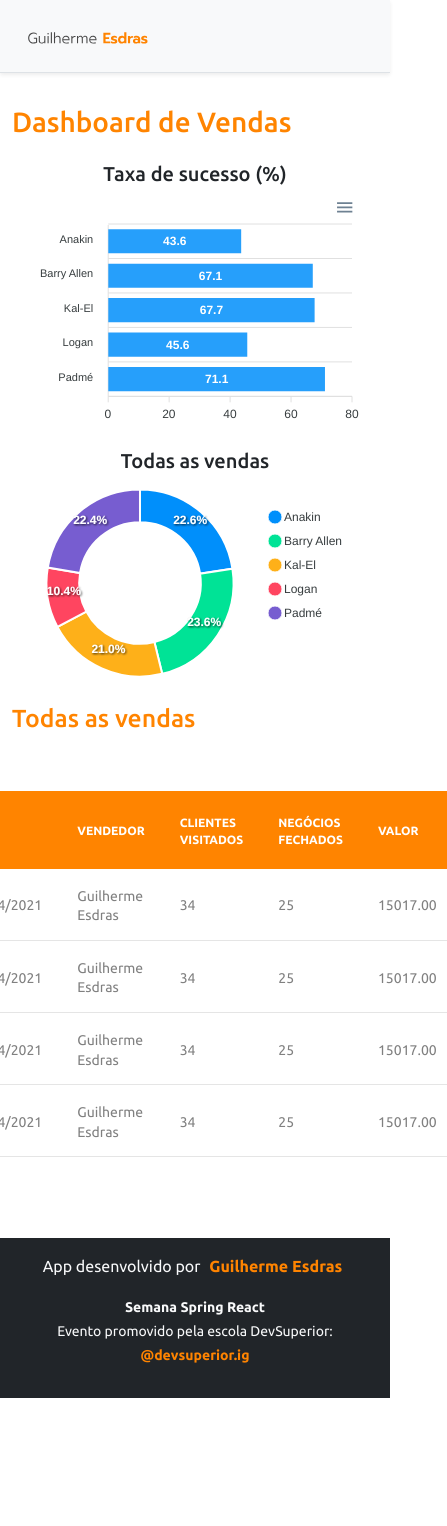
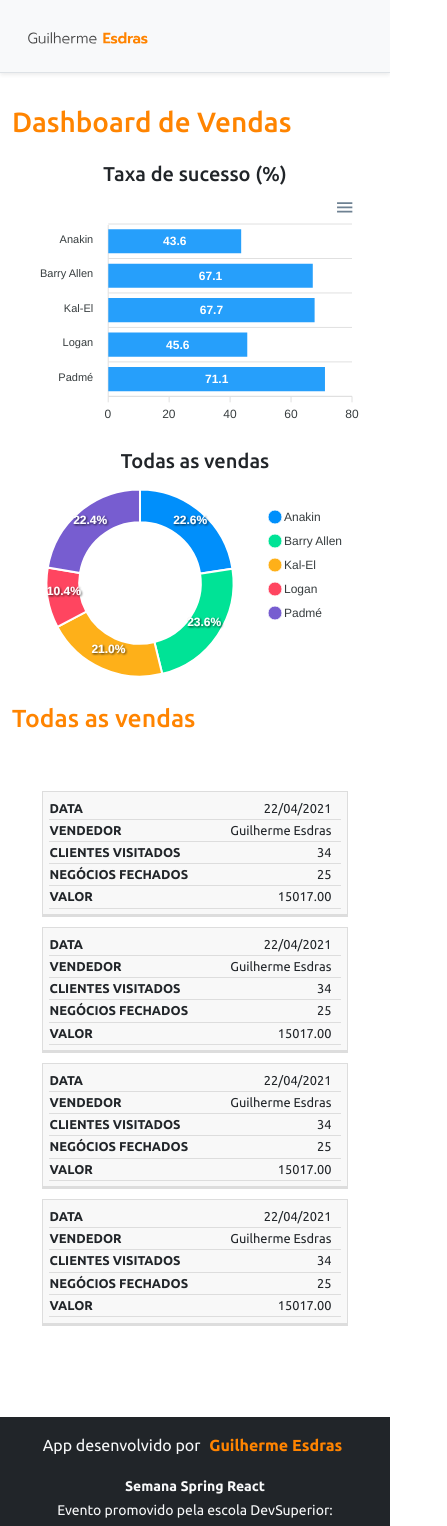
Before and after one commit to GuilhermeEsdras/projeto-sds, a React (Create React App) app in the folder frontend/: page / in a window 390 px wide. Shown: the top 1526 px of the page, 447 px wide, since content can reach past the window. Before the commit the page ends 1398 px from the top, so only its background shows below. Built offline with nearby package versions, Linux system fonts and the light colour scheme.

Commit message:
Front End - Making table redesign responsive

```diff
--- a/frontend/src/assets/sass/components/_table.scss
+++ b/frontend/src/assets/sass/components/_table.scss
@@ -3,7 +3,7 @@
 */
 
 
-/*** [ Container | Wrapper ] ***/
+// /*** [ Container | Wrapper ] ***/
 
 .gui-table-container {
   width: 100%;
@@ -20,20 +20,79 @@
 }
 
 .gui-table-wrapper {
-  width: 1300px;
+  width: 1200px;
 }
 
-/*** [ Table ] ***/
+
+// /*** [ Table ] ***/
 
 table {
+  border-collapse: collapse;
+  margin: 0;
+  padding: 0;
   width: 100%;
+  table-layout: fixed;
   background-color: $color-default-white;
+
+  caption {
+    font-size: 1.5em;
+    margin: .5em 0 .75em;
+  }
+
+  tr {
+    background-color: #f8f8f8;
+    border: 1px solid #ddd;
+    padding: .35em;
   }
 
   th, td {
     font-weight: unset;
     padding-right: 10px;
   }
+}
+
+@media screen and (max-width: 600px) {
+  table {
+    border: 0;
+
+    caption {
+      font-size: 1.3em;
+    }
+
+    thead {
+      border: none;
+      clip: rect(0 0 0 0);
+      height: 1px;
+      margin: -1px;
+      overflow: hidden;
+      padding: 0;
+      position: absolute;
+      width: 1px;
+    }
+
+    tr {
+      border-bottom: 3px solid #ddd;
+      display: block;
+      margin-bottom: .625em;
+    }
+
+    td {
+      border-bottom: 1px solid #ddd;
+      display: block;
+      font-size: .8em;
+      text-align: right;
+    }
+
+    td::before {
+      content: attr(data-label);
+      float: left;
+      font-weight: bold;
+      text-transform: uppercase;
+    }
+  }
+}
+
+@media screen and (min-width: 601px) {
 
   .gui-table-column {
     width: 130px;
@@ -54,8 +113,6 @@ th, td {
     padding-top: 18px;
     padding-bottom: 14px;
   }
-
-/*** [ Styles ]  ***/
 
   .gui-table-div {
     .gui-table {
@@ -94,3 +151,5 @@ th, td {
       }
     }
   }
+
+}
--- a/frontend/src/components/DataTable/index.tsx
+++ b/frontend/src/components/DataTable/index.tsx
@@ -15,11 +15,27 @@ const TableRow = ({
 }: TableRowProps) => {
   return (
     <tr className="gui-table-row">
-      <td className="gui-table-column gui-column1">{data}</td>
-      <td className="gui-table-column gui-column2">{vendedor}</td>
-      <td className="gui-table-column gui-column3">{clientesVisitados}</td>
-      <td className="gui-table-column gui-column4">{negociosFechados}</td>
-      <td className="gui-table-column gui-column5">{valor}</td>
+      <td data-label="Data" className="gui-table-column gui-column1">
+        {data}
+      </td>
+      <td data-label="vendedor" className="gui-table-column gui-column2">
+        {vendedor}
+      </td>
+      <td
+        data-label="Clientes Visitados"
+        className="gui-table-column gui-column3"
+      >
+        {clientesVisitados}
+      </td>
+      <td
+        data-label="Negócios Fechados"
+        className="gui-table-column gui-column4"
+      >
+        {negociosFechados}
+      </td>
+      <td data-label="Valor" className="gui-table-column gui-column5">
+        {valor}
+      </td>
     </tr>
   );
 };
@@ -32,15 +48,21 @@ const DataTable: React.FC = () => {
           <table data-vertable="gui-table" className="gui-table">
             <thead>
               <tr className="gui-table-row gui-table-head">
-                <th className="gui-table-column gui-column1">Data</th>
-                <th className="gui-table-column gui-column2">Vendedor</th>
-                <th className="gui-table-column gui-column3">
+                <th scope="col" className="gui-table-column gui-column1">
+                  Data
+                </th>
+                <th scope="col" className="gui-table-column gui-column2">
+                  Vendedor
+                </th>
+                <th scope="col" className="gui-table-column gui-column3">
                   Clientes visitados
                 </th>
-                <th className="gui-table-column gui-column4">
+                <th scope="col" className="gui-table-column gui-column4">
                   Negócios Fechados
                 </th>
-                <th className="gui-table-column gui-column5">Valor</th>
+                <th scope="col" className="gui-table-column gui-column5">
+                  Valor
+                </th>
               </tr>
             </thead>
             <tbody>
```
Lines whose indentation alone changed are shown as unchanged.
